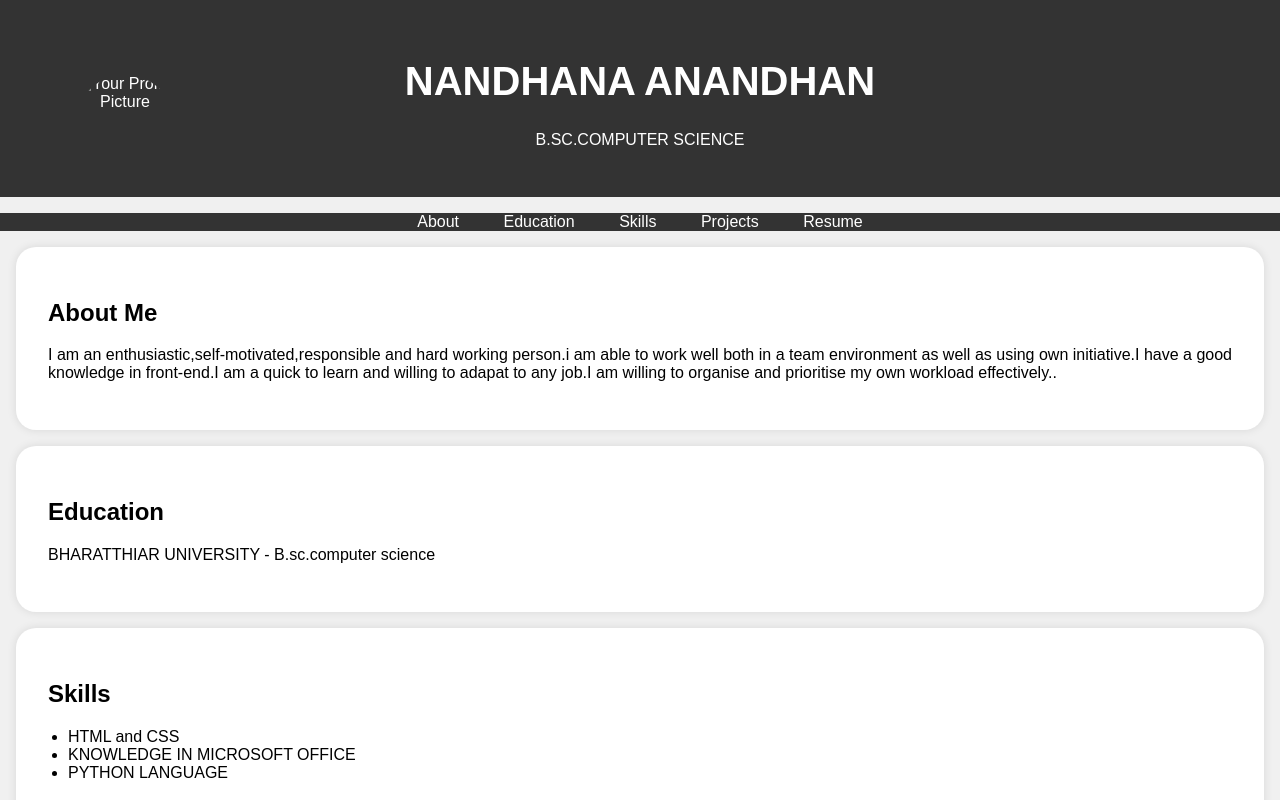
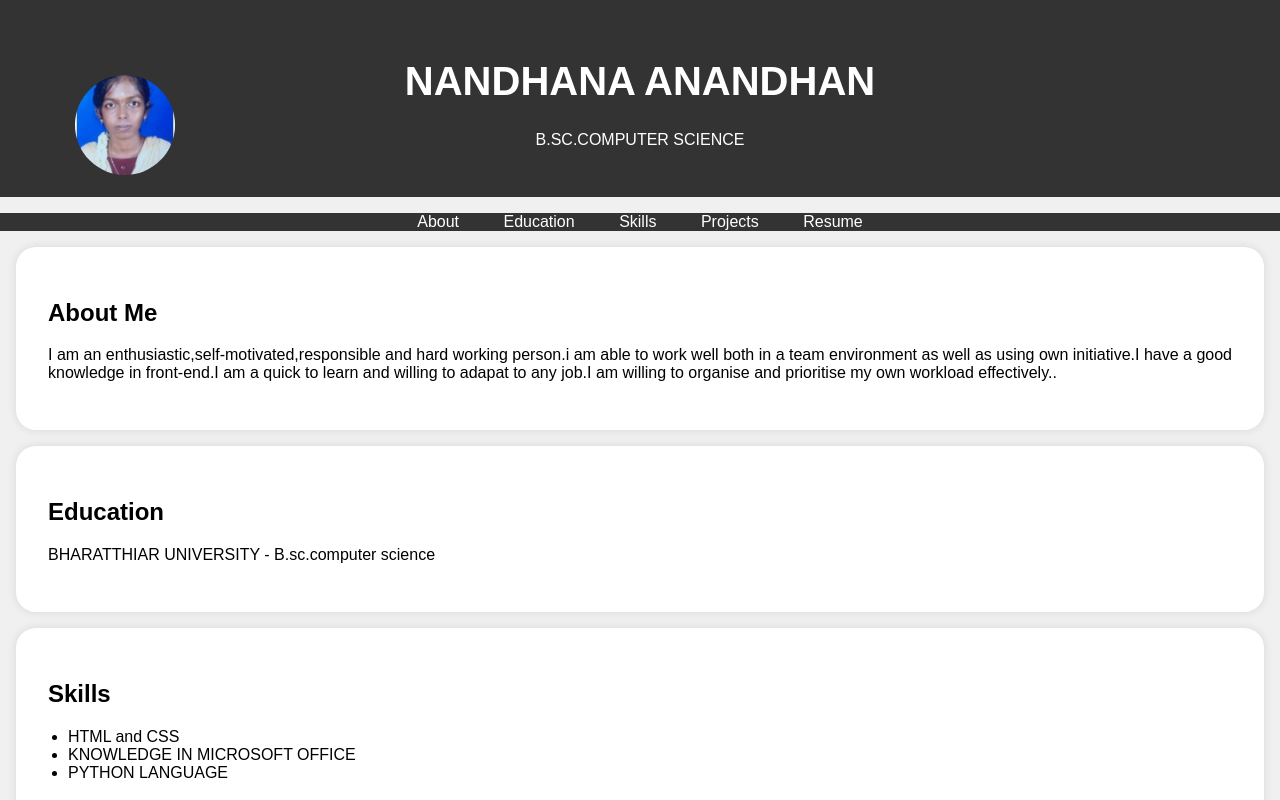
Before and after one commit to Nandhukeerthu/nandhana, a plain HTML site: page index.html in a window 1280 px wide. Shown: the top 800 px of the page. Drawn offline with Linux system fonts and the light colour scheme.

Commit message:
Add files via upload

```diff
--- a/index.html
+++ b/index.html
@@ -95,7 +95,7 @@
     <header>
         <div class="header-content">
             <!-- Add your profile picture here -->
-            <img src="./profile.jpg" alt="Your Profile Picture" class="profile-picture">
+            <img src="nandhana.jpg" alt="Your Profile Picture" class="profile-picture">
             <h1>NANDHANA ANANDHAN</h1>
             <p>B.SC.COMPUTER SCIENCE</p>
         </div>
```
